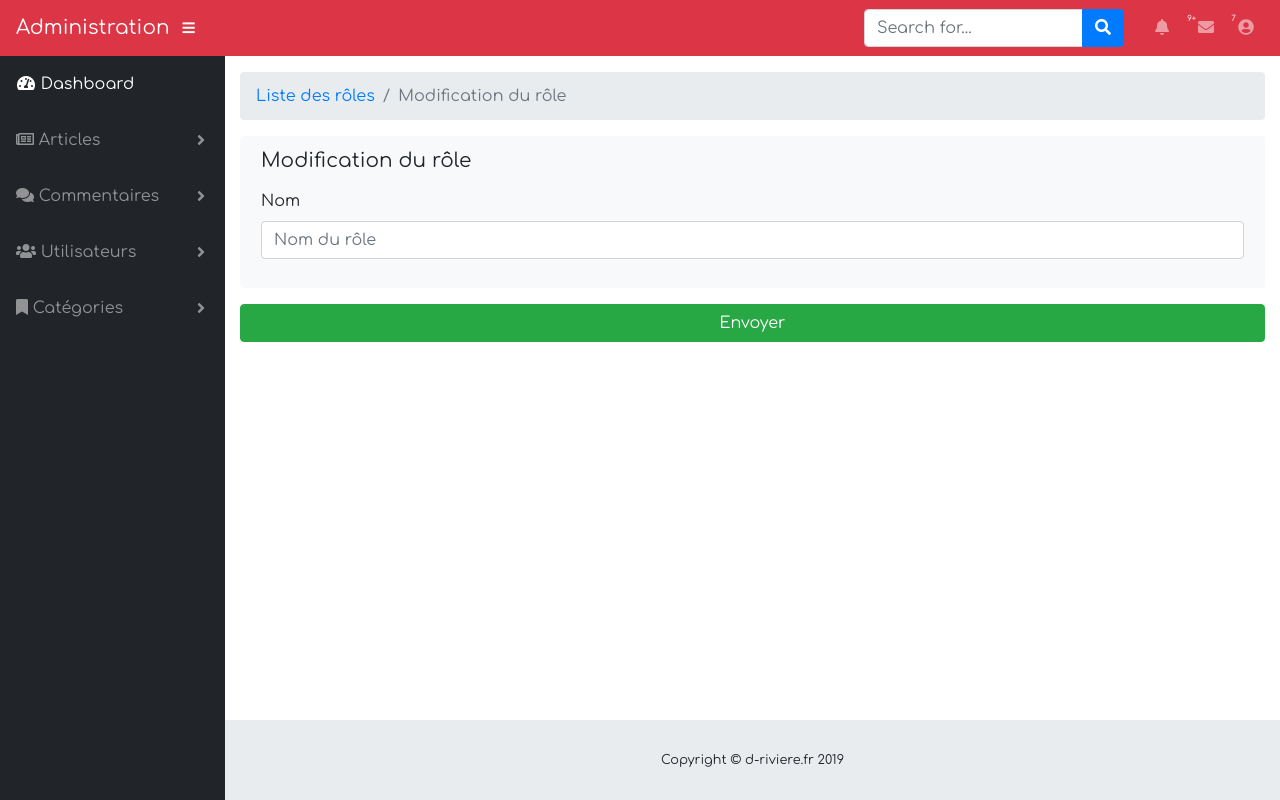
After one commit to DamienRiviere/Blog-Damien-Riviere, a PHP site: template templates/admin/roles/edit.html.twig in a window 1280 px wide. The commit adds this page. Run offline with PHP 8.4, Linux system fonts and the light colour scheme; the template is opened without the code that fills it, so the values that code supplies are empty; some libraries are stand-ins or nearby versions.

Commit message:
Add edit role

```diff
--- /dev/null
+++ b/templates/admin/roles/edit.html.twig
@@ -0,0 +1,28 @@
+{% extends 'admin/layout/default.html.twig' %}
+
+{% block title %}Modification du rôle {{ role.name }} - Administration{% endblock %}
+
+{% block body %}
+   <ol class="breadcrumb">
+        <li class="breadcrumb-item">
+            <a href="/admin/roles">Liste des rôles</a>
+        </li>
+        <li class="breadcrumb-item active">Modification du rôle {{ role.name }}</li>
+    </ol>
+
+    <form action="/admin/role/edit/{{ role.id }}" method="post">
+        <div class="row mt-3">
+            <div class="col-lg-12">
+                <div class="alert bg-light">
+                    <h2 class="h5 mb-3">Modification du rôle {{ role.name }}</h2>
+                    <div class="form-group">
+                        <label for="name">Nom</label>
+                        <input type="text" class="form-control" name="name" id="name" placeholder="Nom du rôle" required value="{{ role.name }}">
+                    </div>
+                </div>
+            </div>
+        </div>
+
+        <button type="submit" class="btn btn-success btn-block">Envoyer</button>
+    </form>
+{% endblock %}
--- a/templates/admin/roles/index.html.twig
+++ b/templates/admin/roles/index.html.twig
@@ -24,14 +24,14 @@
                     <thead class="text-center">
                         <tr>
                             <th>#</th>
-                            <th>Pseudo</th>
+                            <th>Nom</th>
                             <th>Action</th>
                         </tr>
                     </thead>
                     <tfoot class="text-center">
                         <tr>
                             <th>#</th>
-                            <th>Pseudo</th>
+                            <th>Nom</th>
                             <th>Action</th>
                         </tr>
                     </tfoot>
@@ -42,7 +42,7 @@
                             <td>{{ role.name }}</td>
                             <td>
                                 <div class="btn-group">
-                                    <a href="#" class="btn btn-md btn-secondary" title="Modifier le rôle">
+                                    <a href="/admin/role/edit/{{ role.id }}" class="btn btn-md btn-secondary" title="Modifier le rôle">
                                         <i class="fas fa-edit"></i>
                                     </a>
                                     <a href="#" class="btn btn-md btn-danger delete-link" title="Supprimer le rôle" data-toggle="modal" data-target="#delModal" data-id={{ role.id }}>
```
Also changed, not shown: config/routes.yaml (+8 -0 lines), src/Controller/AdminRoleController.php (+22 -0 lines), src/Repository/RoleRepository.php (+7 -0 lines).
